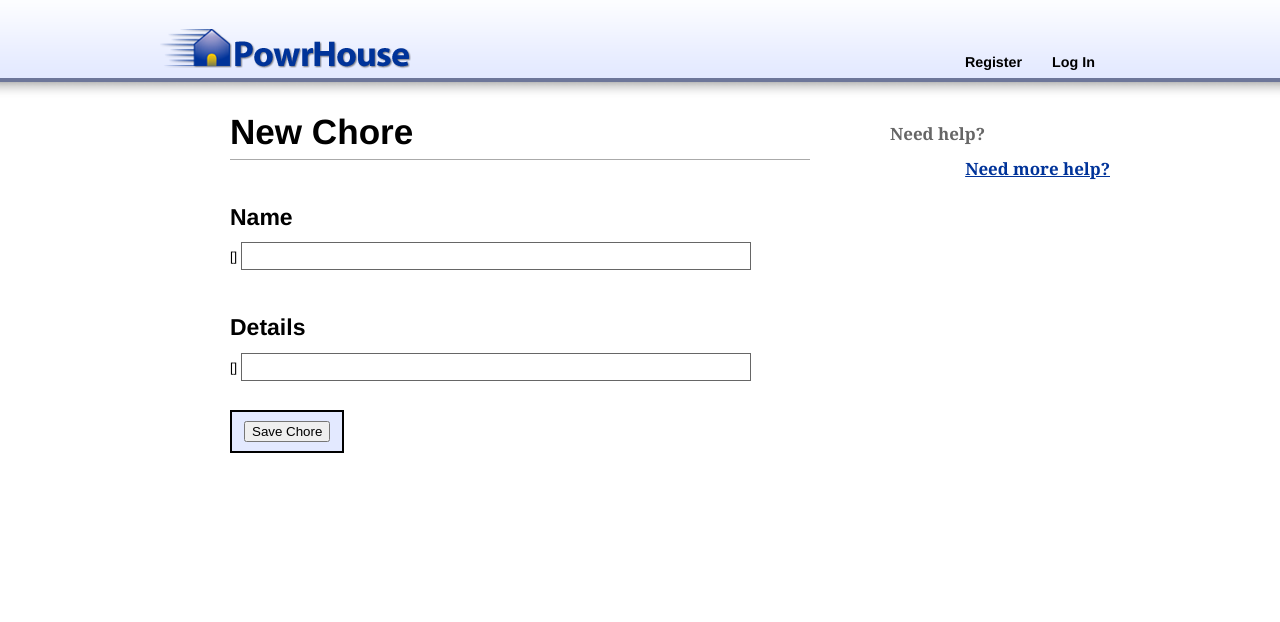
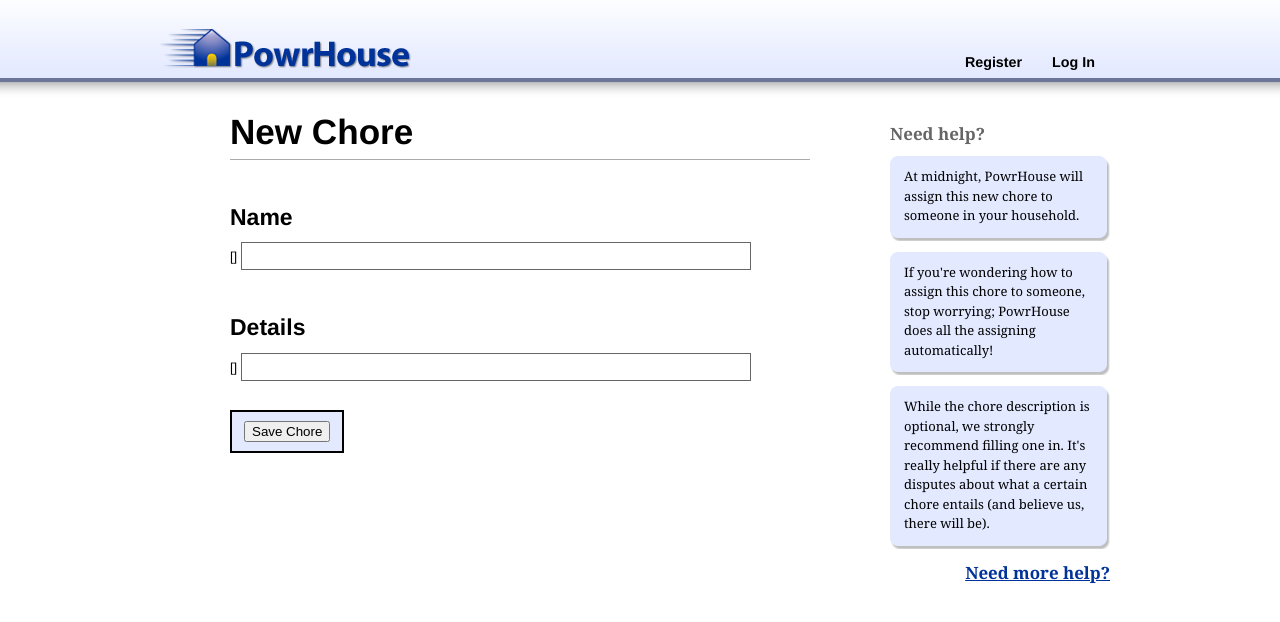
Before and after one commit to jakeboxer/powrhouse, a Django app: template chores/templates/chores/add.html in a window 1280 px wide. Shown: the top 622 px of the page. Run offline with Django 3.2, Linux system fonts and the light colour scheme; the template is opened without the code that fills it, so the values that code supplies are empty, except form fields; tables that the repository leaves empty hold one stand-in row (values such as "Sample post"); form fields are guessed from the names that the template uses.

Commit message:
Added help bubbles to Add Chore

```diff
--- a/chores/templates/chores/add.html
+++ b/chores/templates/chores/add.html
@@ -24,3 +24,17 @@
 	</span>
 </form>
 {% endblock %}
+
+{% block sidehelp %}
+<div class="bubble">
+	<p>At midnight, PowrHouse will assign this new chore to someone in your household.</p>
+</div>
+
+<div class="bubble">
+	<p>If you're wondering how to assign this chore to someone, stop worrying; PowrHouse does all the assigning automatically!</p>
+</div>
+
+<div class="bubble">
+	<p>While the chore description is optional, we strongly recommend filling one in. It's really helpful if there are any disputes about what a certain chore entails (and believe us, there will be).</p>
+</div>
+{% endblock %}
--- a/media/css/base.css
+++ b/media/css/base.css
@@ -145,7 +145,7 @@ a {
 }
 
 #side_help .bubble p {
-    margin: 0 14px;
+    margin: 0 14px 4px 14px;
 }
 /* Sidehelp end */
 
```
